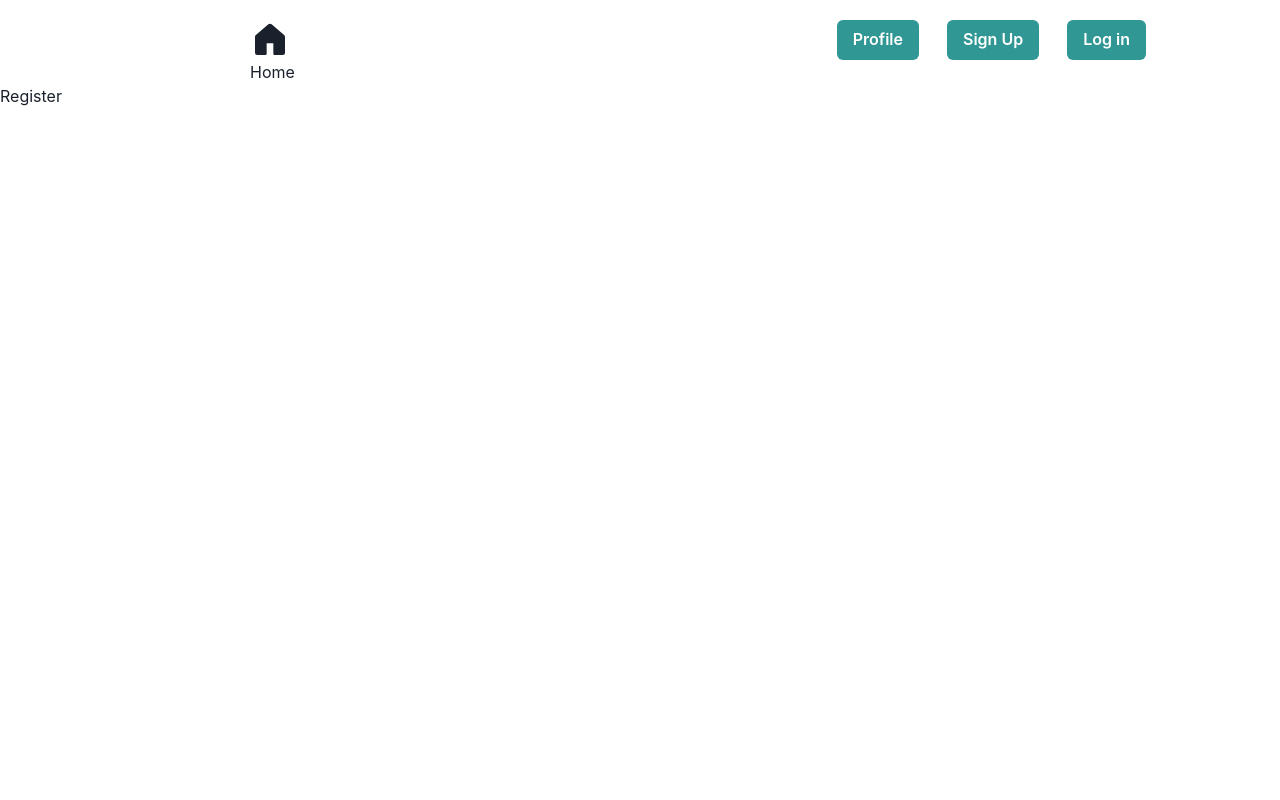
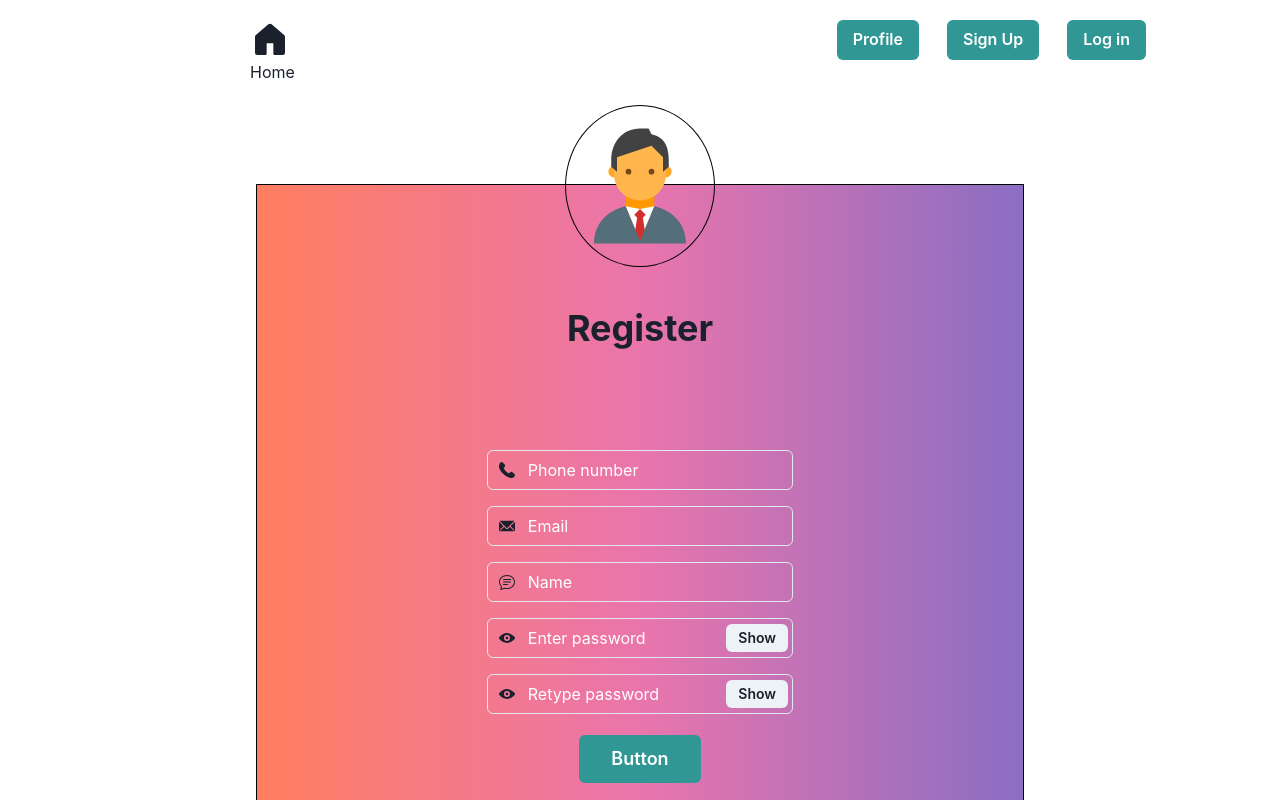
Before and after one commit to sumansauravmay/Addan_digital_solution_profile, a React (Create React App) app in the folder userprofile/: page /register in a window 1280 px wide. Shown: the top 800 px of the page. Built offline with nearby package versions, Linux system fonts and the light colour scheme.

Commit message:
registration

```diff
--- a/userprofile/package.json
+++ b/userprofile/package.json
@@ -10,6 +10,7 @@
     "@testing-library/jest-dom": "^5.17.0",
     "@testing-library/react": "^13.4.0",
     "@testing-library/user-event": "^13.5.0",
+    "axios": "^1.7.2",
     "framer-motion": "^11.2.11",
     "react": "^18.3.1",
     "react-dom": "^18.3.1",
--- a/userprofile/src/components/Register/Register.jsx
+++ b/userprofile/src/components/Register/Register.jsx
@@ -1,7 +1,194 @@
-import React from "react";
+import React, { useState } from "react";
+import styles from "./Register.module.css";
+import { FcBusinessman } from "react-icons/fc";
+import {
+  Input,
+  InputRightElement,
+  InputLeftElement,
+  InputGroup,
+  Stack,
+  Button,
+  Heading,
+  Flex,
+  Text,
+} from "@chakra-ui/react";
+import { PhoneIcon, ViewIcon, EmailIcon } from "@chakra-ui/icons";
+import { BsChatText } from "react-icons/bs";
+import { Link, useNavigate } from "react-router-dom";
+import { useToast } from "@chakra-ui/react";
+import axios from "axios";
 
 const Register = () => {
-  return <div>Register</div>;
+  const toast = useToast();
+  const [phone, setPhone] = useState("");
+  const [email, setEmail] = useState("");
+  const [name, setName] = useState("");
+  const [password, setPassword] = useState("");
+  const [repassword, setRepassword] = useState("");
+
+  const [show, setShow] = React.useState(false);
+  const [show2, setShow2] = React.useState(false);
+  const handleClick = () => setShow(!show);
+  const handleClick2 = () => setShow2(!show2);
+
+  const navigate = useNavigate();
+
+  let userdata = {
+    phone: phone,
+    email: email,
+    name: name,
+    password: password,
+    repassword: repassword,
+  };
+
+  const handleSubmit = () => {
+    // e.preventDefault();
+
+    if (
+      phone === "" ||
+      name === "" ||
+      email === "" ||
+      password === "" ||
+      repassword === ""
+    ) {
+      toast({
+        title: "Registration Failed!",
+        description: "One or more input field is empty!",
+        status: "error",
+        duration: 9000,
+        position: "top",
+        isClosable: true,
+      });
+    } else {
+      axios
+        .post(
+          `https://addan-digital-solution-profile-1.onrender.com/register`,
+          userdata
+        )
+        .then((res) => {
+          console.log(res.data.user);
+          toast({
+            title: "Registration Successful!",
+            description: "Please Login",
+            status: "success",
+            position: "top",
+            duration: 9000,
+            isClosable: true,
+          });
+          navigate("/");
+        });
+    }
+  };
+
+  return (
+    <div className={styles.register}>
+      <div className={styles.loginpic}>
+        <FcBusinessman size="150px" />
+      </div>
+
+      <Heading textAlign={"center"} mt={10}>
+        Register
+      </Heading>
+
+      <Stack spacing={4} className={styles.registerinput}>
+        <InputGroup>
+          <InputLeftElement pointerEvents="none">
+            <PhoneIcon color="black.300" />
+          </InputLeftElement>
+          <Input
+            className={styles.input}
+            value={phone}
+            onChange={(e) => setPhone(e.target.value)}
+            type="number"
+            placeholder="Phone number"
+          />
+        </InputGroup>
+
+        <InputGroup>
+          <InputLeftElement pointerEvents="none">
+            <EmailIcon color="black.300" />
+          </InputLeftElement>
+          <Input
+            className={styles.input}
+            value={email}
+            onChange={(e) => setEmail(e.target.value)}
+            type="email"
+            placeholder="Email"
+          />
+        </InputGroup>
+
+        <InputGroup>
+          <InputLeftElement pointerEvents="none">
+            <BsChatText color="black.300" />
+          </InputLeftElement>
+          <Input
+            className={styles.input}
+            value={name}
+            onChange={(e) => setName(e.target.value)}
+            type="text"
+            placeholder="Name"
+          />
+        </InputGroup>
+
+        <InputGroup size="md">
+          <InputLeftElement pointerEvents="none">
+            <ViewIcon color="black.300" />
+          </InputLeftElement>
+          <Input
+            className={styles.input}
+            value={password}
+            onChange={(e) => setPassword(e.target.value)}
+            pr="4.5rem"
+            type={show ? "text" : "password"}
+            placeholder="Enter password"
+          />
+          <InputRightElement width="4.5rem">
+            <Button h="1.75rem" size="sm" onClick={handleClick}>
+              {show ? "Hide" : "Show"}
+            </Button>
+          </InputRightElement>
+        </InputGroup>
+
+        <InputGroup size="md">
+          <InputLeftElement pointerEvents="none">
+            <ViewIcon color="black.300" />
+          </InputLeftElement>
+          <Input
+            className={styles.input}
+            value={repassword}
+            onChange={(e) => setRepassword(e.target.value)}
+            pr="4.5rem"
+            type={show ? "text" : "password"}
+            placeholder="Retype password"
+          />
+          <InputRightElement width="4.5rem">
+            <Button h="1.75rem" size="sm" onClick={handleClick2}>
+              {show2 ? "Hide" : "Show"}
+            </Button>
+          </InputRightElement>
+        </InputGroup>
+
+        <Button
+          width={"40%"}
+          m="5px auto auto auto"
+          colorScheme="teal"
+          size="lg"
+          onClick={handleSubmit}
+        >
+          Button
+        </Button>
+
+        <Flex gap={5}>
+          <Text fontSize={"xl"}>Already have an account: </Text>
+          <Link to="/">
+            <Text color={"blue.700"} fontSize={"xl"}>
+              Login
+            </Text>
+          </Link>
+        </Flex>
+      </Stack>
+    </div>
+  );
 };
 
 export default Register;
--- /dev/null
+++ b/userprofile/src/components/Register/Register.module.css
@@ -0,0 +1,33 @@
+.register {
+    border: 1px solid black;
+    margin: 100px auto auto auto;
+    height: 800px;
+    width: 60%;
+    background: linear-gradient(to right, #ff7e5f, #EA75AC, #8A6EC3);
+  }
+
+  .loginpic {
+    display: flex;
+    justify-content: center;
+    margin: -80px auto auto auto;
+    width: 150px;
+    border-radius: 50%;
+    padding: 5px;
+    border: 1px solid black;
+    background: transparent;
+  }
+
+  .registerinput{
+      width: 40%;
+      /* margin-top: 80px; */
+      margin: 100px auto auto auto;
+  }
+
+  .registerinput ::placeholder {
+      color: white;
+      opacity: 1;
+    }
+
+.input{
+    color: white;
+}
```
